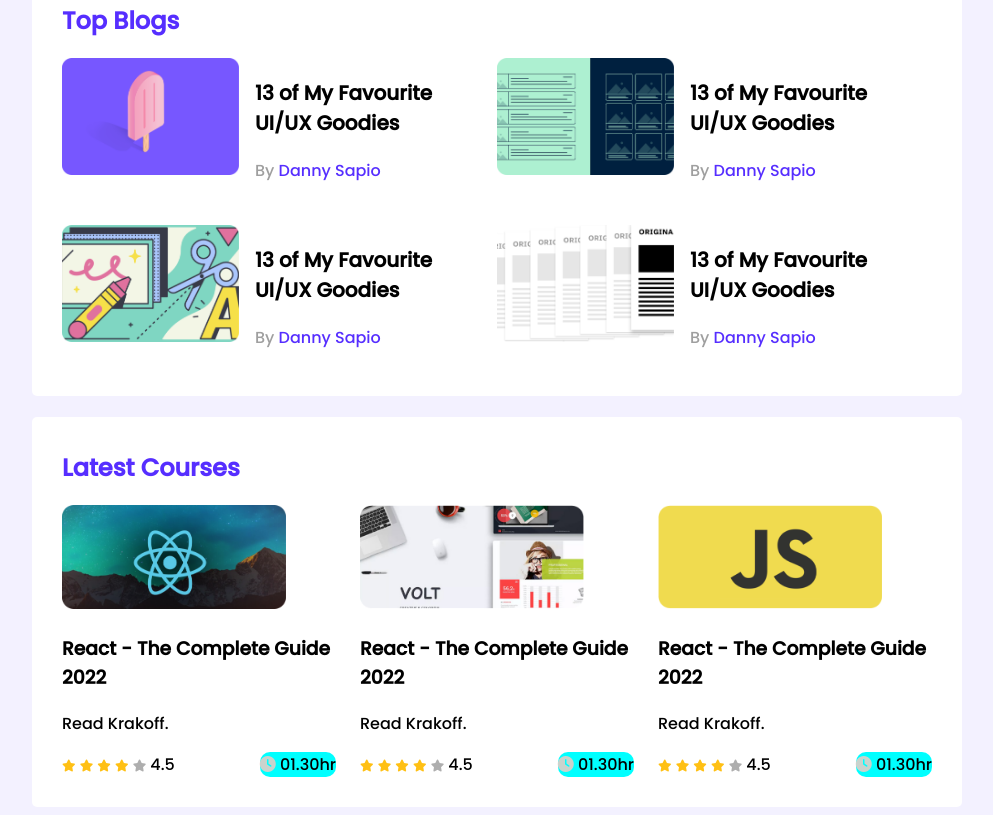
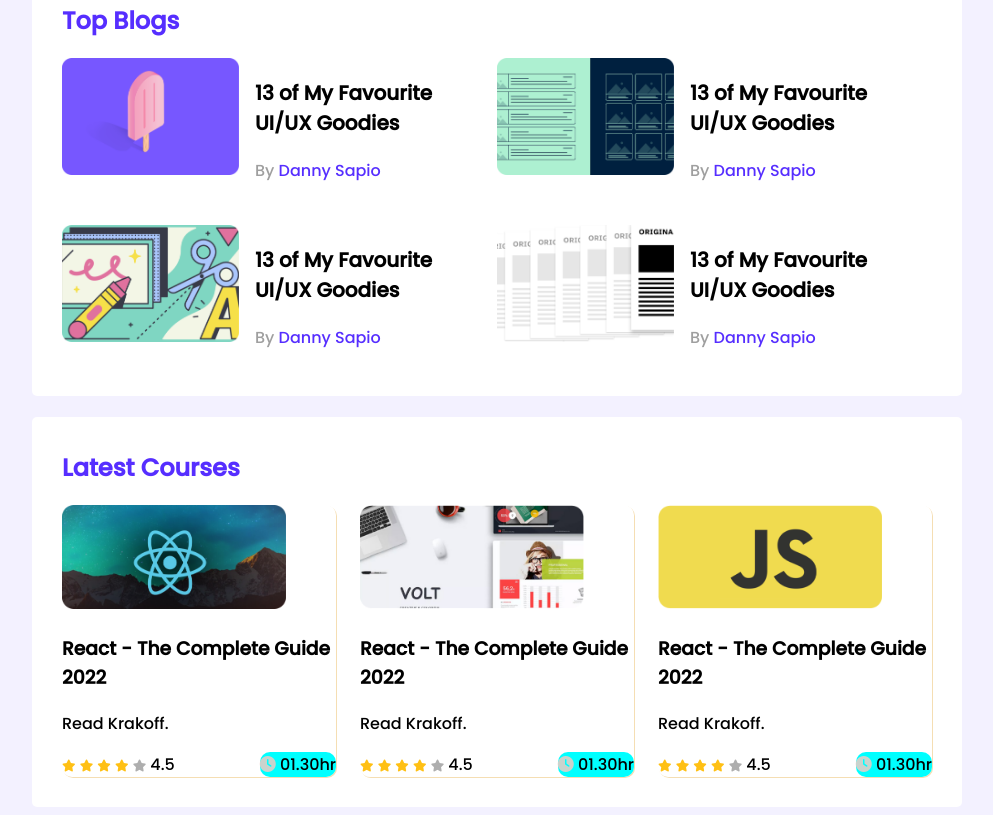
Before and after one commit to Sayed049/leader-board-css3, a plain HTML site: page index.html in a window 1280 px wide. Shown: the part 332-1147 px from the top of the page, without its empty margins (143-1136 px from the left). Drawn offline with Linux system fonts and the light colour scheme.

Commit message:
Adding box shadow in Courses

```diff
--- a/styles/style.css
+++ b/styles/style.css
@@ -83,6 +83,11 @@ hr{
     grid-template-columns: repeat(3, 1fr);
     grid-column-gap: 24px;
 }
+.course{
+    background-color: white;
+    border-radius: 10px;
+    box-shadow: 1px 1px wheat;
+}
 .course .course-banner img{
     width: 224px;
     height: 104px;
@@ -116,6 +121,7 @@ hr{
     }
     .players, .blogs, .courses{
         grid-template-columns: repeat(1, 1fr);
+        grid-ga
     }
     .player, .blogs, .courses{
         flex-direction: column;
```
